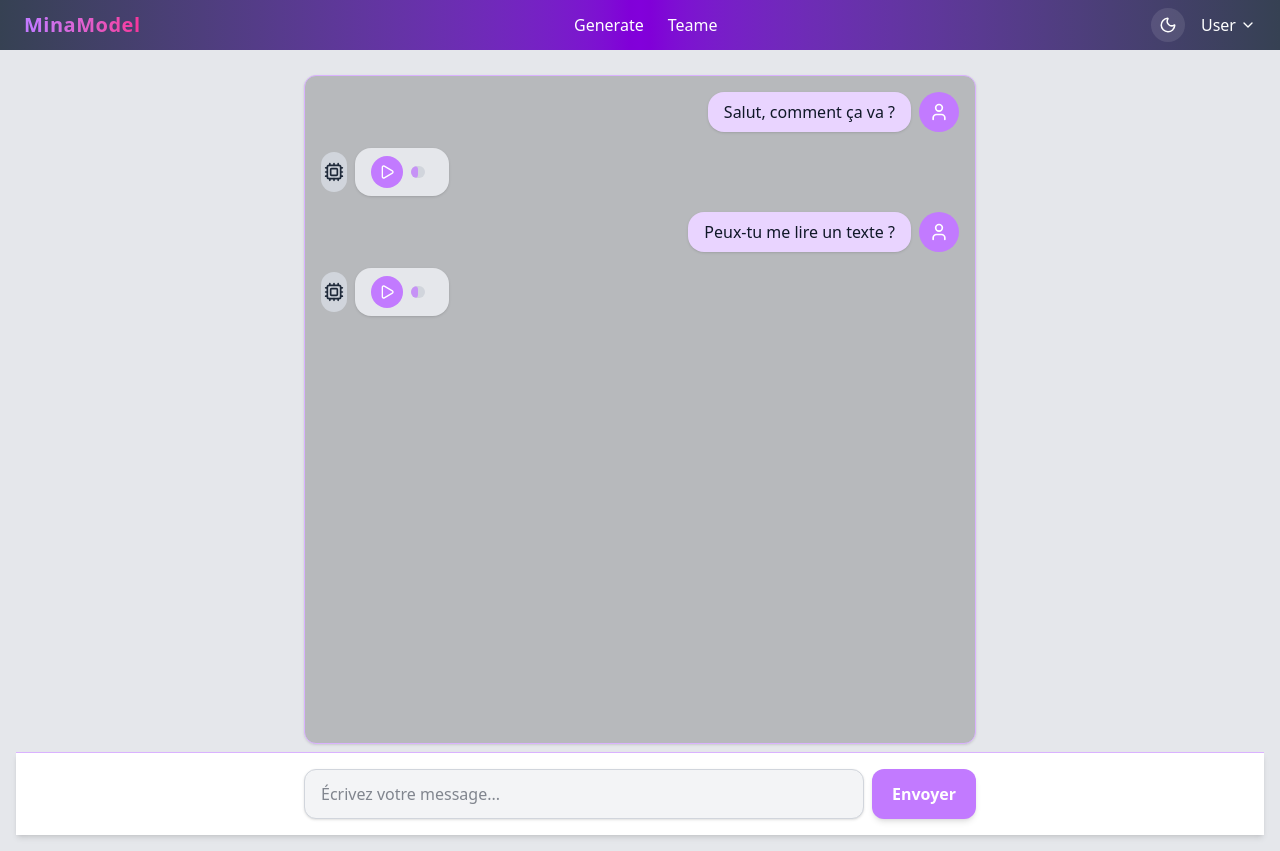
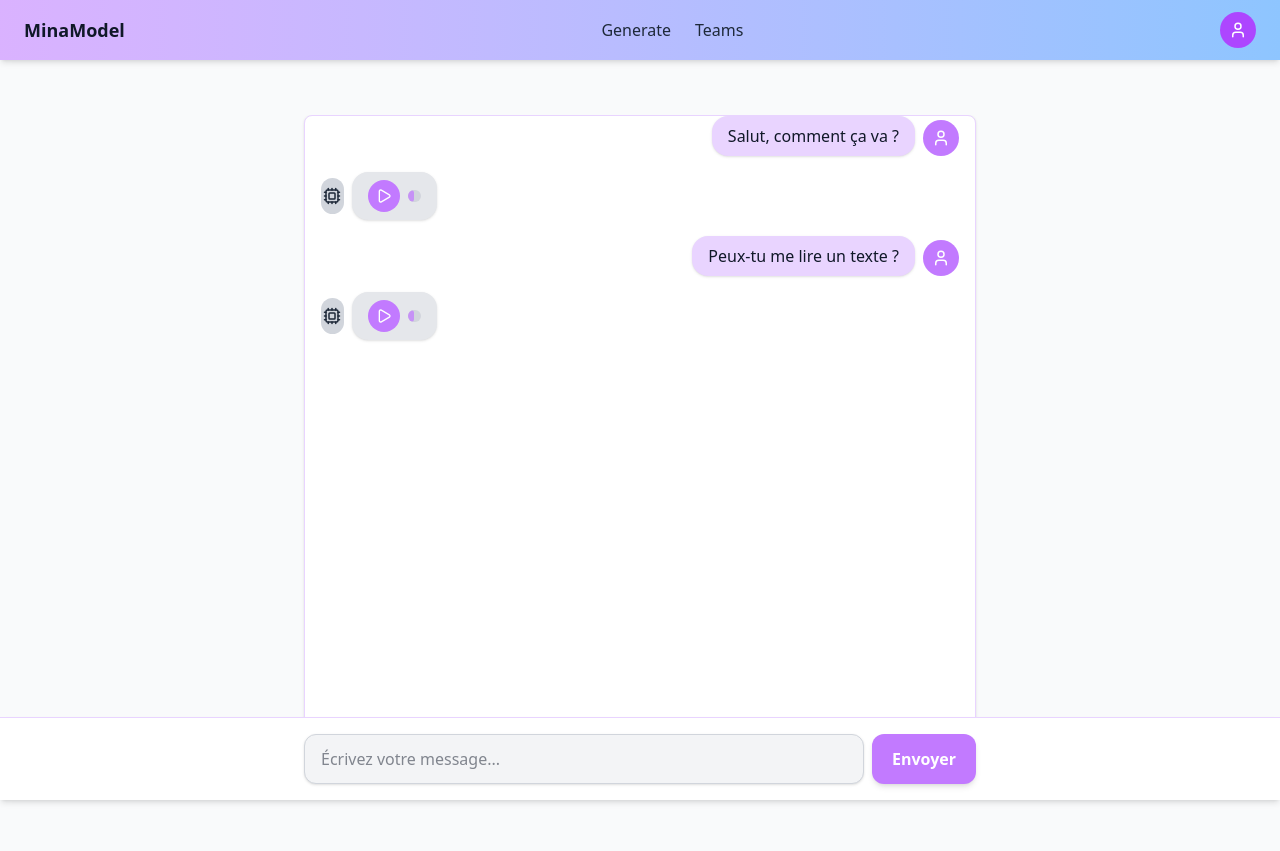
Before and after one commit to henocn/mina-model-frontend, a React (Vite) app: page / in a window 1280 px wide. Built offline with nearby package versions, Linux system fonts and the light colour scheme.

Commit message:
fix topbar and prompt entering field to static position

```diff
--- a/src/components/MainContent.jsx
+++ b/src/components/MainContent.jsx
@@ -1,5 +1,5 @@
 import { useState, useEffect, useRef } from "react";
-import { User, Cpu, Play } from "lucide-react";
+import { User, Cpu, Play } from "lucide-react"; // Remplacement Robot par Cpu
 
 const chatHistory = [
   { role: "user", content: "Salut, comment ça va ?" },
@@ -35,28 +35,41 @@ const MainContent = () => {
   };
 
   return (
-    <div className="flex flex-col h-screen w-full bg-gray-200 p-4">
-      <div className="flex-1 overflow-y-auto flex justify-center p-2">
-        <div className="flex flex-col w-full max-w-2xl space-y-4 border border-purple-300 rounded-xl p-4 bg-black/20 shadow-sm">
+    <div className="h-screen flex flex-col bg-gray-50">
+      {/* Topbar FIXED */}
+      <div className="fixed top-0 left-0 w-full z-50 bg-gradient-to-r from-purple-300 to-blue-300 shadow-md">
+        <div className="flex items-center justify-between px-6 py-3">
+          <span className="text-lg font-bold text-gray-900">MinaModel</span>
+          <div className="flex space-x-6 text-gray-800">
+            <a href="#" className="hover:text-purple-700 font-medium">Generate</a>
+            <a href="#" className="hover:text-purple-700 font-medium">Teams</a>
+          </div>
+          <div className="w-9 h-9 rounded-full bg-purple-500 flex items-center justify-center text-white">
+            <User size={18} />
+          </div>
+        </div>
+      </div>
+
+      {/* Cadre du chat (scrollable seulement ici) */}
+      <div className="flex-1 flex justify-center mt-[64px] mb-[80px] overflow-hidden">
+        <div className="flex flex-col w-full max-w-2xl overflow-y-auto px-4 space-y-4 border border-purple-200 rounded-lg bg-white shadow-sm">
           {messages.map((msg, idx) =>
             msg.role === "user" ? (
               <div key={idx} className="flex justify-end">
                 <div className="flex items-end space-x-2 max-w-[70%]">
-                  <div className="flex flex-col items-end">
-                    <div className="bg-purple-200 text-gray-900 px-4 py-2 rounded-2xl shadow-sm">
-                      {msg.content}
-                    </div>
+                  <div className="bg-purple-200 text-gray-900 px-4 py-2 rounded-2xl shadow-sm">
+                    {msg.content}
                   </div>
-                  <div className="w-10 h-10 rounded-full bg-purple-400 flex items-center justify-center text-white">
-                    <User size={20} />
+                  <div className="w-9 h-9 rounded-full bg-purple-400 flex items-center justify-center text-white">
+                    <User size={18} />
                   </div>
                 </div>
               </div>
             ) : (
               <div key={idx} className="flex justify-start">
                 <div className="flex items-center space-x-2 max-w-[70%]">
-                  <div className="w-10 h-10 rounded-full bg-gray-300 flex items-center justify-center text-gray-800">
-                    <Cpu size={20} />
+                  <div className="w-9 h-9 rounded-full bg-gray-300 flex items-center justify-center text-gray-800">
+                    <Cpu size={18} />
                   </div>
                   <div className="bg-gray-200 px-4 py-2 rounded-2xl shadow-sm flex items-center space-x-2 w-full">
                     <button className="w-8 h-8 bg-purple-400 rounded-full flex items-center justify-center text-white hover:bg-purple-500">
@@ -65,9 +78,6 @@ const MainContent = () => {
                     <div className="flex-1 h-3 bg-gray-300 rounded-full overflow-hidden relative">
                       <div className="absolute left-0 top-0 h-full w-1/2 bg-purple-400 animate-pulse rounded-full"></div>
                     </div>
-                    <audio controls className="hidden">
-                      <source src={msg.audio} type="audio/mpeg" />
-                    </audio>
                   </div>
                 </div>
               </div>
@@ -77,7 +87,8 @@ const MainContent = () => {
         </div>
       </div>
 
-      <div className="w-full border-t border-purple-300 bg-white p-4 flex justify-center shadow-md">
+      {/* Input FIXE en bas */}
+      <div className="fixed bottom-0 left-0 w-full bg-white border-t border-purple-200 shadow-md flex justify-center p-4">
         <div className="flex w-full max-w-2xl space-x-2">
           <input
             type="text"
--- a/src/components/Topbar.jsx
+++ b/src/components/Topbar.jsx
@@ -7,7 +7,6 @@ export default function Topbar() {
 
   return (
     <header className="w-full border-b border-gray-200 dark:border-gray-700 bg-gradient-to-r from-gray-700 via-purple-700 to-gray-700 dark:from-gray-700 dark:via-purple-800 dark:to-gray-700 text-white px-6 py-2 flex items-center justify-between shadow-md">
-      {/* Logo / Nom */}
       <div className="text-xl font-extrabold tracking-wide text-transparent bg-clip-text bg-gradient-to-r from-purple-400 to-pink-500">
         MinaModel
       </div>
```
